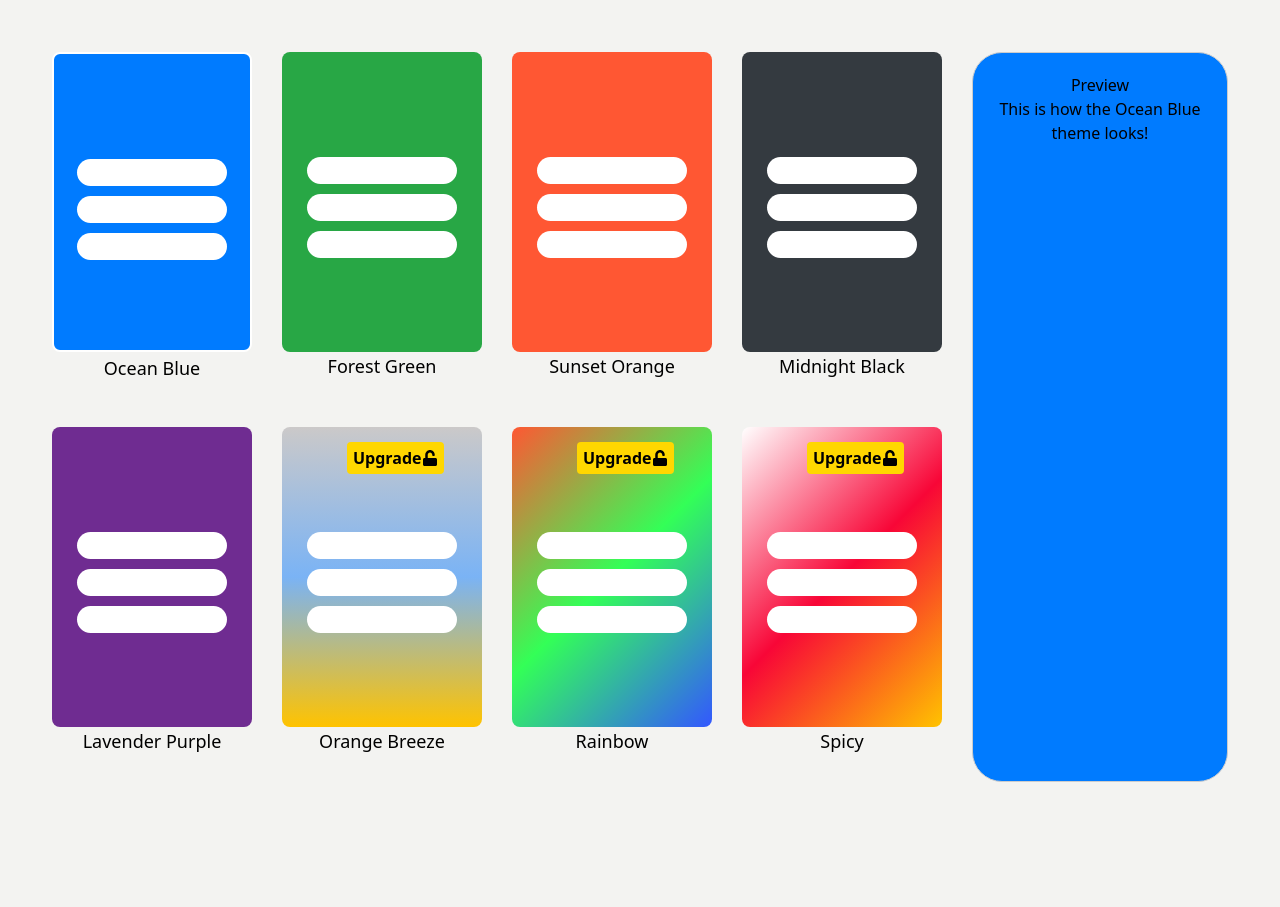
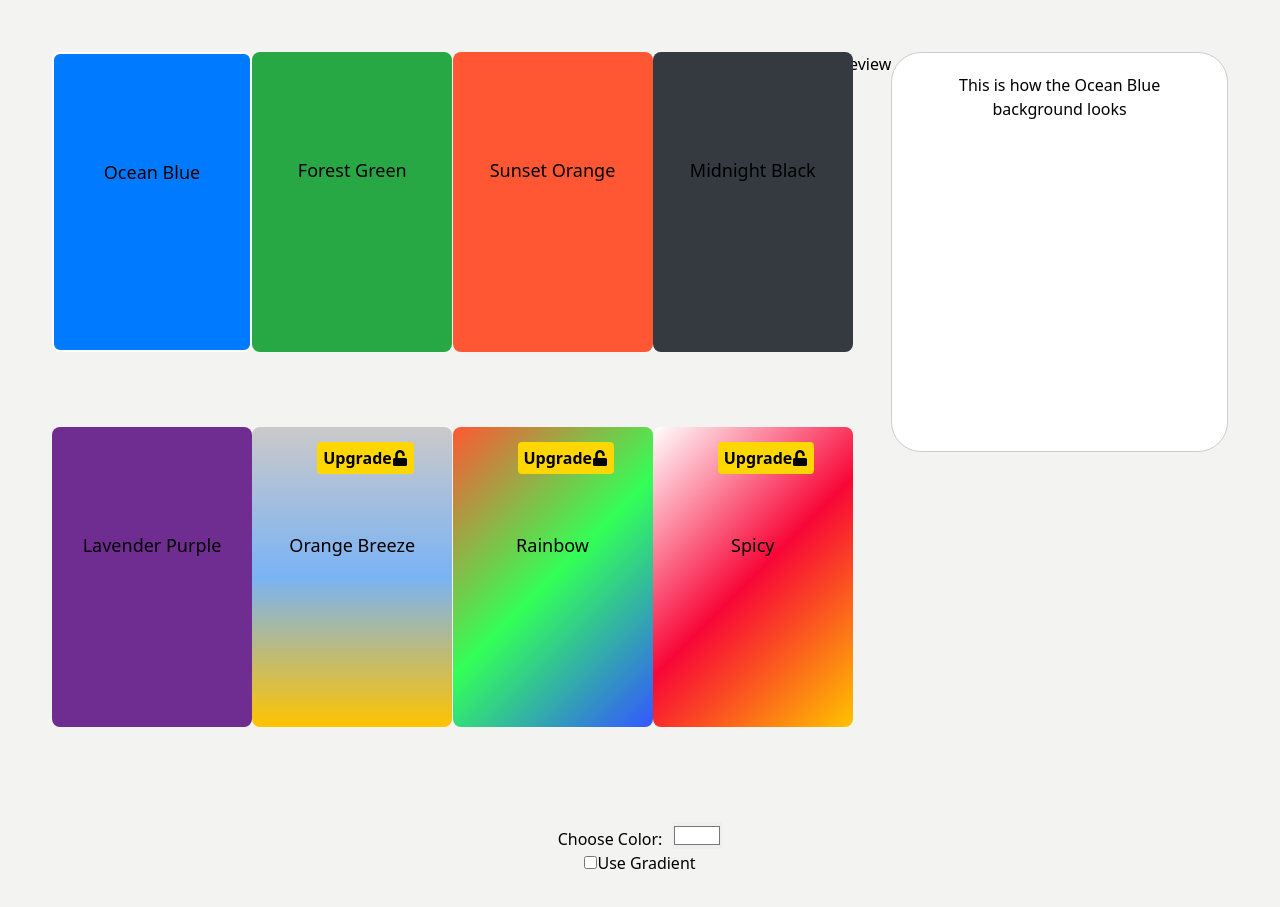
Before and after one commit to nat2132/MyLinkSpace, a React (Vite) app in the folder frontend/: page /analytics in a window 1280 px wide. Before the commit the page ends 834 px from the top, so only its background shows below. Built offline with nearby package versions, Linux system fonts and the light colour scheme.

Commit message:
preview of themes

```diff
--- a/frontend/src/components/Analytics/analytics.jsx
+++ b/frontend/src/components/Analytics/analytics.jsx
@@ -1,72 +1,72 @@
-
 import React, { useState } from 'react';
 import { themes } from '../../themes';
 import { FaUnlock } from "react-icons/fa";
 
 const Analytics = () => {
   const [selectedTheme, setSelectedTheme] = useState(themes[0]);
+  const [customColor, setCustomColor] = useState('#ffffff'); // Default color
+  const [isGradient, setIsGradient] = useState(false); // Flag for gradient
 
   const handleThemeChange = (theme) => {
     setSelectedTheme(theme);
+    setCustomColor(theme.backgroundColor); // Set custom color to the theme's background color
   };
 
-  const handleUpgradeClick = (themeName) => {
-    alert(`Upgrading to ${themeName} theme!`);
+  const handleUpgradeClick = (backgroundName) => {
+    alert(`Upgrading to ${backgroundName} background!`);
+  };
+
+  const handleColorChange = (event) => {
+    setCustomColor(event.target.value);
+  };
+
+  const toggleGradient = () => {
+    setIsGradient((prev) => !prev);
   };
 
   return (
+    <div>
     <div style={{ display: 'flex', padding: '20px' }}>
       <div className='themes-container' style={{
         display: 'grid',
         gridTemplateColumns: 'repeat(4, 1fr)',
         gap: '20px',
         width: '900px',
-        height:'730px',
-        position:'relative'
+        height: '730px',
+        position: 'relative'
       }}>
         {themes.map((theme, index) => (
-            <div>
+          <div key={theme.name} style={{ position: 'relative' }}>
             {index >= themes.length - 3 && (
-
-
               <button
                 onClick={(e) => {
-                  e.stopPropagation(); // Prevent theme selection when clicking the button
+                  e.stopPropagation();
                   handleUpgradeClick(theme.name);
                 }}
                 style={{
                   padding: '4px 6px',
-                  display:'flex',
-                  alignItems:'center',
+                  display: 'flex',
+                  alignItems: 'center',
                   border: 'none',
                   borderRadius: '4px',
                   backgroundColor: '#FFD700',
                   color: '#000',
                   cursor: 'pointer',
                   fontWeight: 'bold',
-                  marginLeft:'65px',
-                  position:'absolute',
-                  zIndex:'2',
-                  marginTop:'15px'
+                  marginLeft: '65px',
+                  position: 'absolute',
+                  zIndex: '2',
+                  marginTop: '15px'
                 }}
               >
-                Upgrade <FaUnlock/>
+                Upgrade <FaUnlock />
               </button>
-
-
-
-
-
-
             )}
             <div
-            key={theme.name}
               onClick={() => handleThemeChange(theme)}
               style={{
                 background: theme.backgroundColor,
                 color: theme.textColor,
-              position:'absolute',
-              zIndex:'1',
                 padding: '10px',
                 borderRadius: '8px',
                 textAlign: 'center',
@@ -76,34 +76,50 @@ const Analytics = () => {
               }}
               className="grid-item"
             >
+              <h3 style={{ marginTop: '95px' }}>{theme.name}</h3>
+            </div>
+          </div>
+        ))}
+      </div>
 
-            <div style={{display:'flex',marginTop:'35px',gap:'10px',flexDirection:'column',alignItems:'center'}}>
-            <div className='in'style={{marginTop:'60px',width:'150px',borderRadius:'50px',backgroundColor:'white',color:'white'}}>.</div>
-            <div style={{width:'150px',borderRadius:'50px',backgroundColor:'white',color:'white'}}>.</div>
-            <div style={{width:'150px',borderRadius:'50px',backgroundColor:'white',color:'white'}}>.</div>
-            </div>
-            <h3 style={{marginTop:'95px'}}>{theme.name}</h3>
-
+        <h2>Preview</h2>
+        <div style={{
+          padding: '20px',
+          border: '1px solid #ccc',
+          borderRadius: '30px',
+          background: isGradient
+            ? `linear-gradient(45deg, ${customColor}, #ffffff)` // Example gradient
+            : customColor,
+          height: '400px',
+          color: selectedTheme.textColor, // Use selected theme text color
+        }}>
+          <p>This is how the {selectedTheme.name} background looks</p>
         </div>
         </div>
 
-        ))}
+        <div style={{ marginTop: '20px' }}>
+          <label>
+            Choose Color:
+            <input
+              type="color"
+              value={customColor}
+              onChange={handleColorChange}
+              style={{ marginLeft: '10px' }}
+            />
+          </label>
+          <div>
+            <label>
+              <input
+                type="checkbox"
+                checked={isGradient}
+                onChange={toggleGradient}
+              />
+              Use Gradient
+            </label>
+          </div>
         </div>
 
-      <div
-        style={{
-          padding: '20px',
-          border: '1px solid #ccc',
-          borderRadius: '30px',
-          background: selectedTheme.backgroundColor,
-          color: selectedTheme.textColor,
-          marginLeft: '20px',
-          flex: 1,
-        }}
-      >
-        <h2>Preview</h2>
-        <p>This is how the {selectedTheme.name} theme looks!</p>
-      </div>
+
     </div>
   );
 };
--- a/frontend/src/components/Appearance/appearance.jsx
+++ b/frontend/src/components/Appearance/appearance.jsx
@@ -11,6 +11,8 @@ import { themes } from '../../themes';
 
 function appearance() {
     const [selectedTheme, setSelectedTheme] = useState(themes[0]);
+    const [customColor, setCustomColor] = useState('#ffffff'); // Default color
+    const [isGradient, setIsGradient] = useState(false); // Flag for gradient
 
     const handleThemeChange = (theme) => {
       setSelectedTheme(theme);
@@ -18,6 +20,13 @@ function appearance() {
 
     const handleUpgradeClick = (themeName) => {
       alert(`Upgrading to ${themeName} theme!`);
+    };
+    const handleColorChange = (event) => {
+        setCustomColor(event.target.value);
+      };
+
+    const toggleGradient = () => {
+        setIsGradient((prev) => !prev);
       };
 
 
@@ -132,21 +141,23 @@ function appearance() {
     padding: '20px',
     border: '1px solid #ccc',
     borderRadius: '30px',
-          background: selectedTheme.backgroundColor,
+    background: isGradient
+      ? `linear-gradient(45deg, ${customColor}, #ffffff)` // Example gradient
+      : selectedTheme.backgroundColor, // Use selected theme's background color
+    height: '400px',
     color: selectedTheme.textColor,
     marginLeft: '20px',
     flex: 1,
-          marginLeft:'1050px',
-          marginRight:'',
-          marginTop:'-510px',
-          position:'fixed',
-          height:'500px',
-          width:'300px',
-          boxShadow: '0 10px 15px rgba(0, 0, 0, 0.2)'
+    marginLeft: '1050px',
+    marginTop: '-510px',
+    position: 'fixed',
+    height: '500px',
+    width: '300px',
+    boxShadow: '0 10px 15px rgba(0, 0, 0, 0.2)',
   }}
 >
   <h2>Preview</h2>
-        <p> {selectedTheme.name} </p>
+  <p>{selectedTheme.name}</p>
 </div>
     </div>
 
@@ -158,19 +169,26 @@ function appearance() {
 
         </div>
         <div className='background'>
-        <div style={{    backgroundColor: 'rgb(75, 73, 73)', display:'flex',flexDirection:'column',alignItems:'center',gap:'0.5rem',position:'relative'}}class="grid-item">
-            <div style={{marginTop:'265px'}}>grey</div>
+        <div style={{ marginTop: '20px' }}>
+          <label>
+            Choose Color:
+            <input
+              type="color"
+              value={customColor}
+              onChange={handleColorChange}
+              style={{ marginLeft: '10px' }}
+            />
+          </label>
+          <div>
+            <label>
+              <input
+                type="checkbox"
+                checked={isGradient}
+                onChange={toggleGradient}
+              />
+              Use Gradient
+            </label>
           </div>
-        <div style={{    backgroundColor: '#3D444B', display:'flex',flexDirection:'column',alignItems:'center',gap:'0.5rem',position:'relative'}}class="grid-item">
-            <div style={{marginTop:'265px'}}>vintage</div>
-        </div>
-        <div style={{ background: 'linear-gradient(135deg,rgb(63, 62, 62),rgb(247, 243, 243))',   backgroundColor: 'rgba(147, 143, 143, 0.995)', display:'flex',flexDirection:'column',alignItems:'center',gap:'0.5rem',position:'relative'}}class="grid-item">
-        <button style={{display:'flex',justifyContent:'center',alignItems:'center',width:'150px',borderRadius:'50px',backgroundColor:'black',gap:'2px',marginTop:'10px'}}>Upgrade<FaUnlock/></button>
-            <div style={{marginTop:'220px'}}>blured grey</div>
-        </div>
-        <div style={{marginTop:'350px',marginLeft:'-700px'}}>
-            <h2>Color</h2>
-            <input style={{border:'none',borderRadius:'30px',width:'50px',height:'50px'}}type="color" placeholder='color'   />
         </div>
 
 
--- a/frontend/src/components/Header/header.css
+++ b/frontend/src/components/Header/header.css
@@ -4,7 +4,7 @@ nav {
 
 .links {
     position: fixed;
-    z-index: 2;
+    z-index: 3;
     border-radius: 40px;
     background-color: white;
     display: flex; /* Use flexbox for horizontal alignment */
```
Also changed, not shown: frontend/src/background.js (added, +12 -0 lines). Lines whose indentation alone changed are shown as unchanged.
